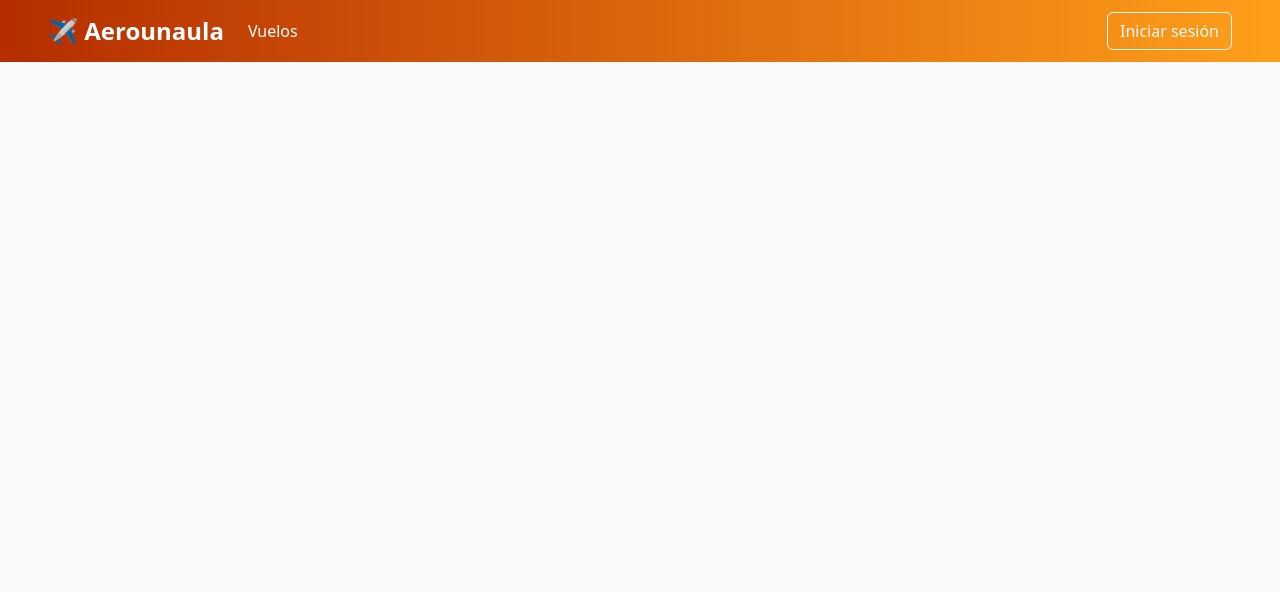
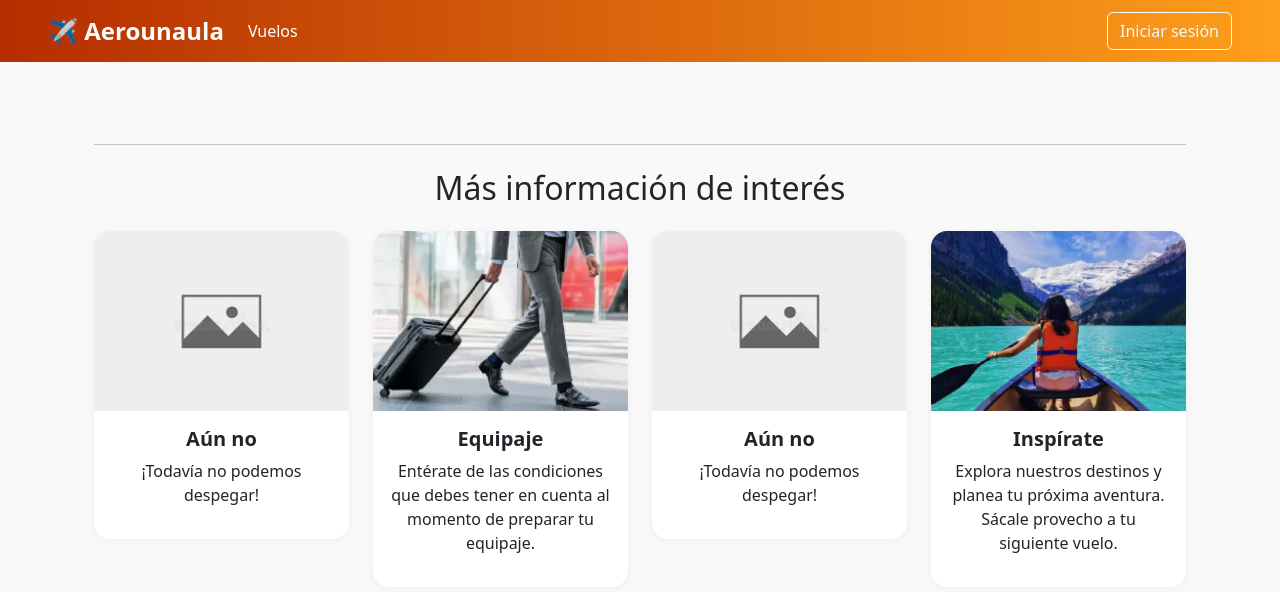
Before and after one commit to Ignacio-Isturiz/Aerounaula, a Django app: page / in a window 1280 px wide. Shown: the top 592 px of the page. Run offline with Django 5.2, Linux system fonts and the light colour scheme.

Commit message:
feat: link Inspírate card to flight listings page

```diff
--- a/flights/urls.py
+++ b/flights/urls.py
@@ -14,5 +14,6 @@ urlpatterns = [
     path('mis-asientos/', views.mis_asientos, name='mis_asientos'),
     path('asiento/cancelar/<int:asiento_id>/', views.cancelar_asiento, name='cancelar_asiento'),
     path('descargar-tiquetes/', views.descargar_tiquetes_pdf, name='descargar_tiquetes'),
+    path('info/equipaje/', views.info_equipaje, name='info_equipaje'),
 
 ]
--- a/flights/views.py
+++ b/flights/views.py
@@ -361,3 +361,6 @@ def confirmar_asientos(request):
 
     messages.success(request, "Tus asientos han sido reservados correctamente.")
     return redirect('mis_asientos')
+
+def info_equipaje(request):
+    return render(request, 'informacion/equipaje.html')
--- a/users/templates/usuarios/dashboard.html
+++ b/users/templates/usuarios/dashboard.html
@@ -1,9 +1,84 @@
 {% extends "usuarios/base.html" %}
+{% load static %}
+
 {% block title %}Aerounaula{% endblock %}
 
 {% block content %}
-{% if usuario_nombre %}
-    <h1>Bienvenido, {{ usuario_nombre }}</h1>
-    <p>Explora nuestras ofertas de viaje...</p>
-{% endif %}
+<div class="container mt-5">
+
+    <hr class="my-4">
+    <h2 class="text-center mb-4">Más información de interés</h2>
+
+    <style>
+      .card-info {
+        transition: transform 0.3s ease, box-shadow 0.3s ease;
+        border-radius: 1rem;
+        overflow: hidden;
+        box-shadow: 0 2px 10px rgba(0, 0, 0, 0.05);
+        background-color: white;
+      }
+      .card-info:hover {
+        transform: translateY(-10px);
+        box-shadow: 0 12px 20px rgba(0, 0, 0, 0.15);
+      }
+      .card-info img {
+        width: 100%;
+        height: 180px;
+        object-fit: cover;
+      }
+      .card-info-body {
+        padding: 1rem;
+        text-align: center;
+      }
+      .card-info-body h5 {
+        font-weight: bold;
+      }
+    </style>
+
+    <div class="row row-cols-1 row-cols-md-2 row-cols-lg-4 g-4">
+        <div class="col">
+          <div class="card-info">
+            <img src="{% static 'images/descarga.jpg' %}" alt="Experiencia Aerounaula">
+            <div class="card-info-body">
+              <h5>Aún no</h5>
+              <p>¡Todavía no podemos despegar!</p>
+            </div>
+          </div>
+        </div>
+
+        <a href="{% url 'info_equipaje' %}" class="text-decoration-none text-dark">
+        <div class="col">
+          <div class="card-info">
+            <img src="{% static 'images/equipaje.jpg' %}" alt="Equipaje">
+            <div class="card-info-body">
+              <h5>Equipaje</h5>
+              <p>Entérate de las condiciones que debes tener en cuenta al momento de preparar tu equipaje.</p>
+            </div>
+          </div>
+        </div>
+        </a>
+
+        <div class="col">
+          <div class="card-info">
+            <img src="{% static 'images/descarga.jpg' %}" alt="Fraude">
+            <div class="card-info-body">
+              <h5>Aún no</h5>
+              <p>¡Todavía no podemos despegar!</p>
+            </div>
+          </div>
+        </div>
+
+        <a href="{% url 'vuelos' %}" class="text-decoration-none text-dark">
+    <div class="col">
+        <div class="card-info">
+          <img src="{% static 'images/destino.jpg' %}" alt="Inspírate">
+          <div class="card-info-body">
+            <h5>Inspírate</h5>
+            <p>Explora nuestros destinos y planea tu próxima aventura. Sácale provecho a tu siguiente vuelo.</p>
+          </div>
+        </div>
+    </div>
+    </a>
+    </div>
+</div>
 {% endblock %}
```
Also changed, not shown: flights/templates/informacion/equipaje.html (added, +40 -0 lines), static/images/descarga.jpg (added), static/images/destino.jpg (added), static/images/equipaje.jpg (added).
